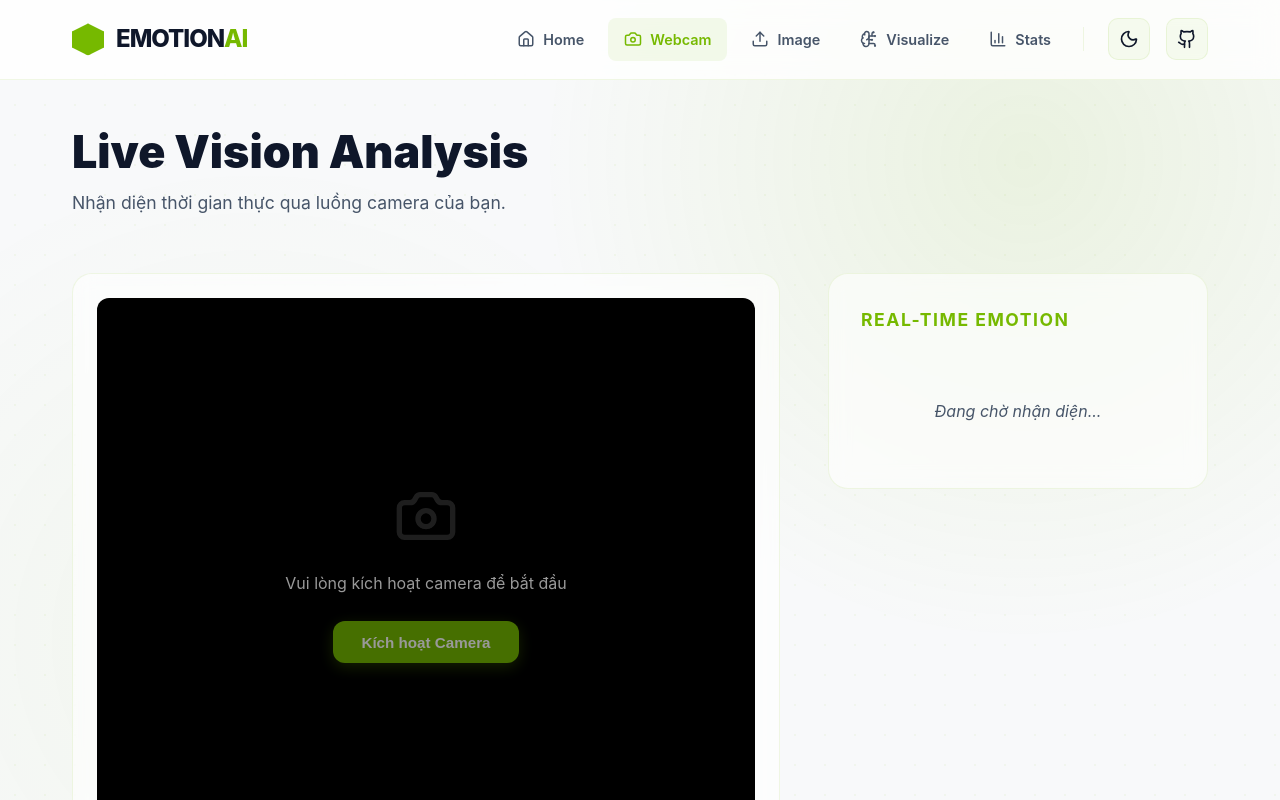
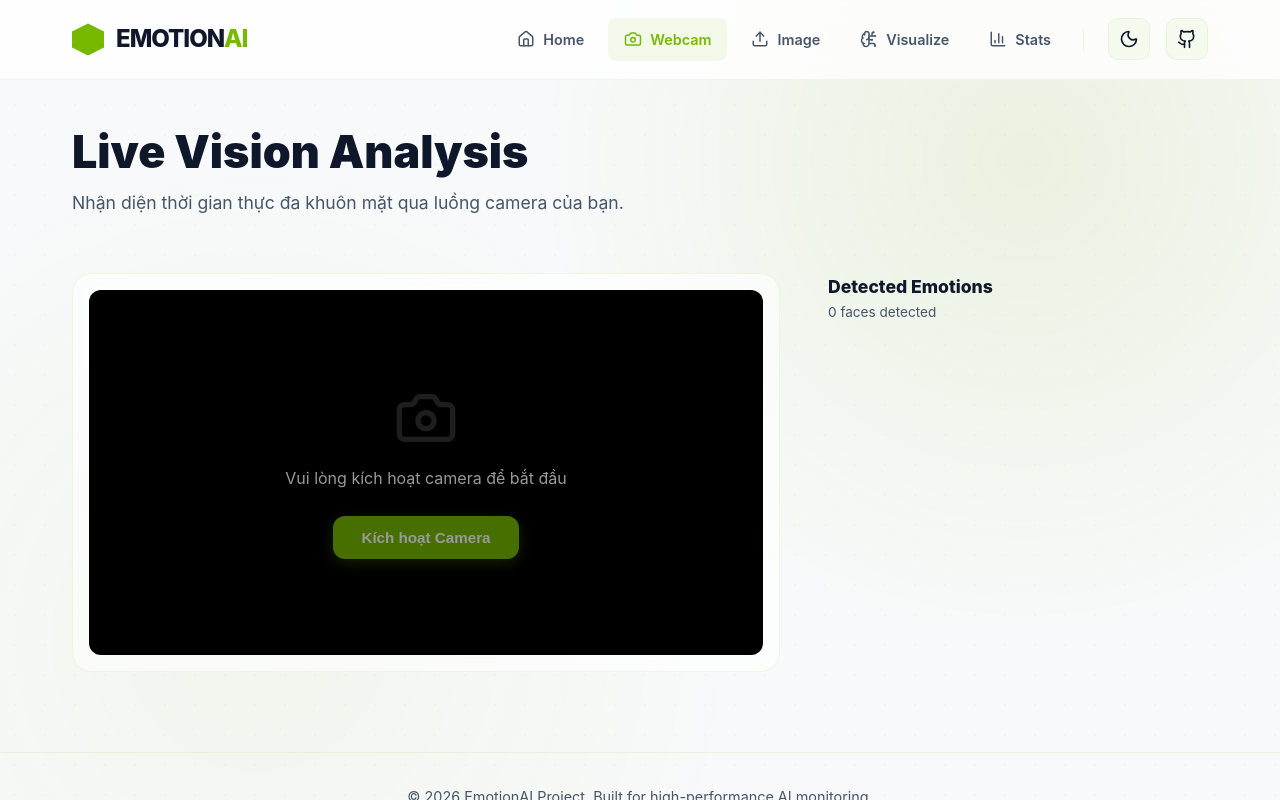
Before and after one commit to Dat-2536/moodio, a Vue app in the folder frontend/: page /webcam in a window 1280 px wide. Shown: the top 800 px of the page. Built offline with nearby package versions, Linux system fonts and the light colour scheme.

Commit message:
Fix visualize and webcam and UI

```diff
--- a/frontend/src/components/vision/VisionFrame.vue
+++ b/frontend/src/components/vision/VisionFrame.vue
@@ -15,8 +15,9 @@ defineProps({
 
 <style scoped>
 .vision-main {
-  min-height: 600px;
-  padding: 1.5rem;
+  width: 100%;
+  aspect-ratio: 16 / 9;
+  padding: 1rem;
   display: flex;
   flex-direction: column;
 }
@@ -36,7 +37,7 @@ defineProps({
 :deep(.webcam-video), :deep(.main-video), :deep(.analyzed-img) {
   width: 100%;
   height: 100%;
-  object-fit: contain;
+  object-fit: cover;
   border-radius: 12px;
 }
 
@@ -57,7 +58,4 @@ defineProps({
   100% { top: 100%; }
 }
 
-@media (max-width: 768px) {
-  .vision-main { min-height: 400px; }
-}
 </style>
--- a/frontend/src/composables/useWebcamAnalysis.js
+++ b/frontend/src/composables/useWebcamAnalysis.js
@@ -3,7 +3,7 @@ import { ref, onUnmounted } from 'vue'
 export function useWebcamAnalysis() {
   const webcamStream = ref(null)
   const isWebcamActive = ref(false)
-  const currentEmotion = ref(null)
+  const detectedFaces = ref([])
   const webcamInterval = ref(null)
 
   const startWebcam = async (videoRef, canvasRef) => {
@@ -37,7 +37,9 @@ export function useWebcamAnalysis() {
               body: formData
             })
             const data = await res.json()
-            currentEmotion.value = data
+            if (data.status === 'success') {
+              detectedFaces.value = data.faces
+            }
           } catch (err) {
             console.error('Webcam frame analysis error:', err)
           }
@@ -59,7 +61,7 @@ export function useWebcamAnalysis() {
       clearInterval(webcamInterval.value)
       webcamInterval.value = null
     }
-    currentEmotion.value = null
+    detectedFaces.value = []
   }
 
   onUnmounted(() => {
@@ -68,7 +70,7 @@ export function useWebcamAnalysis() {
 
   return {
     isWebcamActive,
-    currentEmotion,
+    detectedFaces,
     startWebcam,
     stopWebcam
   }
--- a/frontend/src/pages/WebcamPage.vue
+++ b/frontend/src/pages/WebcamPage.vue
@@ -10,7 +10,7 @@ import { useWebcamAnalysis } from '@/composables/useWebcamAnalysis'
 
 const videoRef = ref(null)
 const canvasRef = ref(null)
-const { isWebcamActive, currentEmotion, startWebcam, stopWebcam } = useWebcamAnalysis()
+const { isWebcamActive, detectedFaces, startWebcam, stopWebcam } = useWebcamAnalysis()
 
 const handleStart = () => {
   startWebcam(videoRef, canvasRef)
@@ -21,19 +21,20 @@ const handleStart = () => {
   <section class="service-page">
     <PageHeader
       title="Live Vision Analysis"
-      subtitle="Nhận diện thời gian thực qua luồng camera của bạn."
+      subtitle="Nhận diện thời gian thực đa khuôn mặt qua luồng camera của bạn."
     >
       <template #right>
         <StatusPill
           v-if="isWebcamActive"
           :active="true"
-          text="AI Engine Running"
+          text="AI Multi-Face Engine Running"
         />
       </template>
     </PageHeader>
 
     <div class="vision-grid">
       <VisionFrame :is-analyzing="isWebcamActive">
+        <div class="webcam-container">
           <video
             v-show="isWebcamActive"
             ref="videoRef"
@@ -41,7 +42,27 @@ const handleStart = () => {
             playsinline
             class="webcam-video"
           ></video>
-        <canvas ref="canvasRef" style="display: none;"></canvas>
+
+          <!-- Bounding Boxes Overlay -->
+          <div v-if="isWebcamActive" class="face-overlay">
+            <div
+              v-for="face in detectedFaces"
+              :key="face.face_id"
+              class="face-box-container"
+              :style="{
+                top: face.bounding_box.top + '%',
+                left: face.bounding_box.left + '%',
+                width: face.bounding_box.width + '%',
+                height: face.bounding_box.height + '%'
+              }"
+            >
+              <div class="face-box-border"></div>
+              <div class="face-emotion-tag">
+                <span class="emo-text">{{ face.emotion }}</span>
+                <span class="conf-text">{{ Math.round(face.confidence * 100) }}%</span>
+              </div>
+            </div>
+          </div>
 
           <div v-if="!isWebcamActive" class="camera-placeholder">
             <Camera :size="64" class="faint-icon" />
@@ -50,14 +71,30 @@ const handleStart = () => {
               Kích hoạt Camera
             </AppButton>
           </div>
+        </div>
+
+        <canvas ref="canvasRef" style="display: none;"></canvas>
       </VisionFrame>
 
       <div class="vision-sidebar">
+        <div class="sidebar-header">
+          <h3>Detected Emotions</h3>
+          <p>{{ detectedFaces.length }} faces detected</p>
+        </div>
+
+        <div class="results-list">
           <EmotionResultCard
-          title="Real-time Emotion"
-          :emotion="currentEmotion?.emotion"
-          :confidence="currentEmotion?.confidence"
+            v-for="face in detectedFaces"
+            :key="'list-' + face.face_id"
+            :title="'Face #' + (face.face_id + 1)"
+            :emotion="face.emotion"
+            :confidence="face.confidence"
           />
+
+          <div v-if="detectedFaces.length === 0 && isWebcamActive" class="empty-state">
+            Searching for faces...
+          </div>
+        </div>
 
         <AppButton
           v-if="isWebcamActive"
@@ -73,9 +110,110 @@ const handleStart = () => {
 </template>
 
 <style scoped>
+.webcam-container {
+  position: relative;
+  width: 100%;
+  height: 100%;
+  overflow: hidden;
+  border-radius: inherit;
+}
+
+.webcam-video {
+  width: 100%;
+  height: 100%;
+  object-fit: cover;
+}
+
+.face-overlay {
+  position: absolute;
+  top: 0;
+  left: 0;
+  width: 100%;
+  height: 100%;
+  pointer-events: none;
+}
+
+.face-box-container {
+  position: absolute;
+  transition: all 0.3s ease;
+}
+
+.face-box-border {
+  position: absolute;
+  inset: 0;
+  border: 2px solid var(--primary);
+  border-radius: 8px;
+  box-shadow: 0 0 15px rgba(var(--primary-rgb), 0.5);
+  animation: box-pulse 2s infinite ease-in-out;
+}
+
+@keyframes box-pulse {
+  0%, 100% { border-color: var(--primary); opacity: 1; }
+  50% { border-color: white; opacity: 0.8; }
+}
+
+.face-emotion-tag {
+  position: absolute;
+  top: -30px;
+  left: 0;
+  background: var(--primary);
+  color: white;
+  padding: 4px 10px;
+  border-radius: 6px;
+  font-size: 0.75rem;
+  font-weight: 800;
+  display: flex;
+  gap: 8px;
+  white-space: nowrap;
+  box-shadow: 0 4px 10px rgba(0,0,0,0.2);
+}
+
+.conf-text {
+  opacity: 0.8;
+  font-weight: 600;
+}
+
+.sidebar-header {
+  margin-bottom: 1rem;
+}
+
+.sidebar-header h3 {
+  font-size: 1.1rem;
+  font-weight: 800;
+}
+
+.sidebar-header p {
+  font-size: 0.85rem;
+  color: var(--text-secondary);
+}
+
+.results-list {
+  display: flex;
+  flex-direction: column;
+  gap: 1rem;
+  max-height: 500px;
+  overflow-y: auto;
+  padding-right: 5px;
+}
+
+.empty-state {
+  text-align: center;
+  padding: 2rem;
+  color: var(--text-secondary);
+  font-style: italic;
+  font-size: 0.9rem;
+}
+
 .camera-placeholder {
+  position: absolute;
+  inset: 0;
+  display: flex;
+  flex-direction: column;
+  align-items: center;
+  justify-content: center;
   text-align: center;
   opacity: 0.6;
+  background: rgba(0,0,0,0.05);
 }
 
 .faint-icon {
@@ -90,4 +228,16 @@ const handleStart = () => {
 }
 
 .mt-6 { margin-top: 1.5rem; }
+
+/* Custom Scrollbar for results list */
+.results-list::-webkit-scrollbar {
+  width: 4px;
+}
+.results-list::-webkit-scrollbar-track {
+  background: transparent;
+}
+.results-list::-webkit-scrollbar-thumb {
+  background: rgba(var(--primary-rgb), 0.2);
+  border-radius: 10px;
+}
 </style>
```
Also changed, not shown: 1 other file (tests, documents, lock files or other folders). Lines whose indentation alone changed are shown as unchanged.
